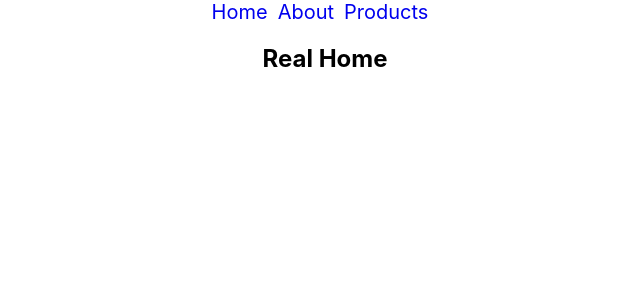
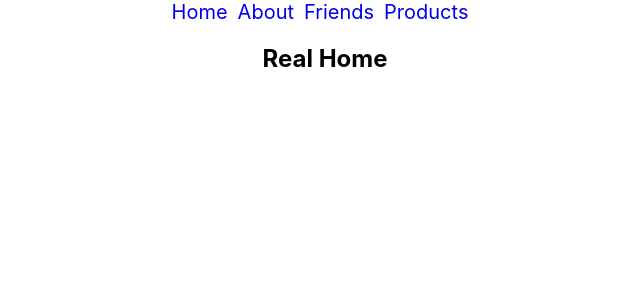
Before and after one commit to faria-r/Explore-React-Router, a React (Create React App) app: page /home in a window 1280 px wide. Shown: the top 300 px of the page, without its empty margins (315-955 px from the left). Built offline with nearby package versions, Linux system fonts and the light colour scheme.

Commit message:
router added using Main and Outlet and Link

```diff
--- /dev/null
+++ b/src/Components/Friends/Friends.js
@@ -0,0 +1,11 @@
+import React from 'react';
+
+const Friends = () => {
+    return (
+        <div>
+            <h1>I am Your Friends!</h1>
+        </div>
+    );
+};
+
+export default Friends;
--- a/src/Components/Header/Header.css
+++ b/src/Components/Header/Header.css
@@ -1,9 +1,14 @@
+header{
+  margin-top: 20px;
+}
 .header a{
+
     text-decoration: none;
     font-size: 20px ;
     margin-right: 10px;
 }
 .header a:hover{
+  margin-top: 15px;
   background-color: cornflowerblue;
   color: blanchedalmond;
   padding: 12px 18px;
--- a/src/Components/Header/Header.js
+++ b/src/Components/Header/Header.js
@@ -7,6 +7,7 @@ const Header = () => {
         <div className='header'>
             <Link to={'/home'}>Home</Link>
             <Link to={'/about'}>About</Link>
+            <Link to={'/Friends'}>Friends</Link>
             <Link to={'/Products'}>Products</Link>
         </div>
     );
--- a/src/Components/Home/Home.js
+++ b/src/Components/Home/Home.js
@@ -4,7 +4,6 @@ import Header from '../Header/Header';
 const Home = () => {
     return (
         <div>
-            <Header></Header>
             <h2>Real Home </h2>
         </div>
     );
--- a/src/Components/Products/Products.js
+++ b/src/Components/Products/Products.js
@@ -1,10 +1,9 @@
 import React from 'react';
-import Header from '../Header/Header';
 
 const Products = () => {
     return (
         <div>
-            <Header></Header>
+            <h2>this is product</h2>
         </div>
     );
 };
--- /dev/null
+++ b/src/Layout/main.js
@@ -0,0 +1,14 @@
+import React from 'react';
+import { Outlet } from 'react-router-dom';
+import Header from '../Components/Header/Header'
+
+const Main = () => {
+    return (
+        <div>
+            <Header></Header>
+            <Outlet></Outlet>
+        </div>
+    );
+};
+
+export default Main;
```
Also changed, not shown: src/App.js (+11 -7 lines).
